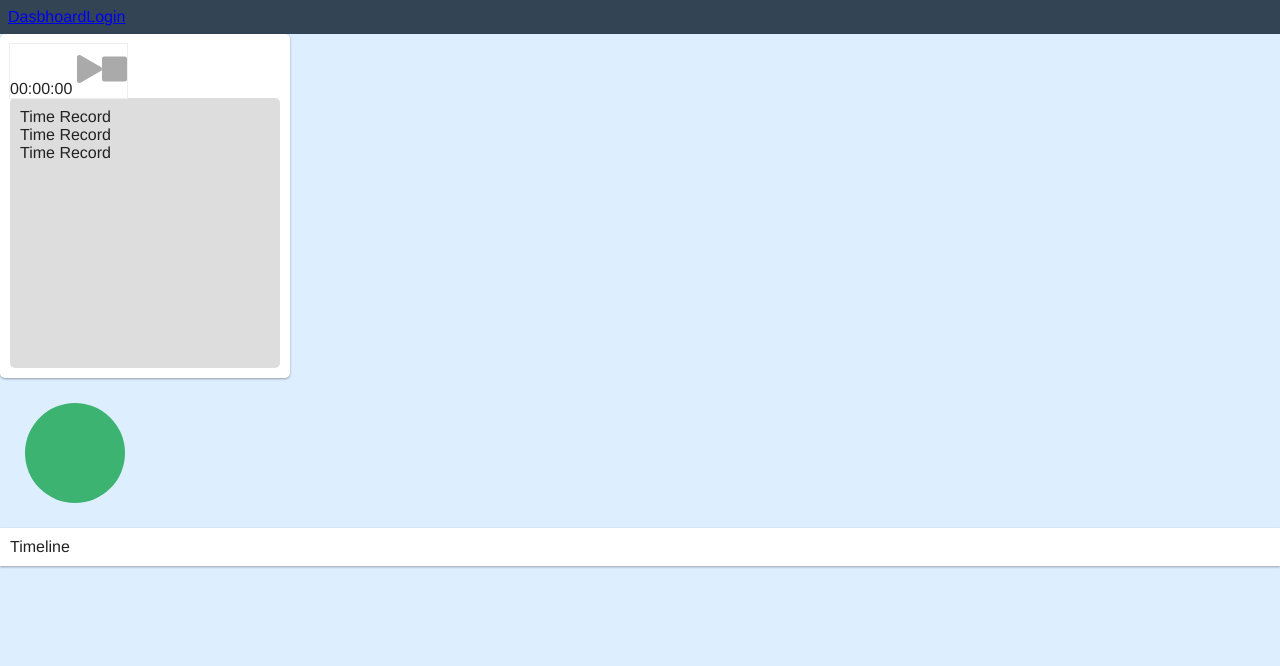
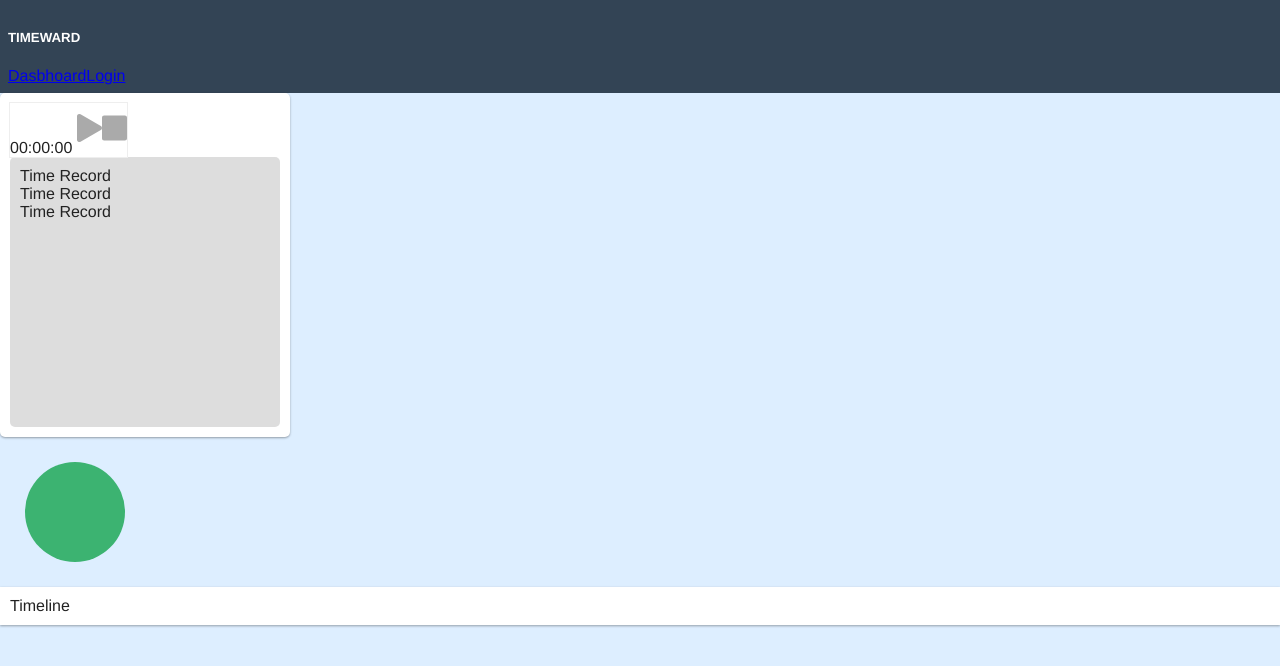
Before and after one commit to rpivo/timeward-react, a React app: page / in a window 1280 px wide. Shown: the top 666 px of the page. Built offline with nearby package versions, Linux system fonts and the light colour scheme; the HTML template or start-up script is replaced by a standard one.

Commit message:
add site heading to header

```diff
--- a/src/components/Header.tsx
+++ b/src/components/Header.tsx
@@ -4,6 +4,7 @@ import StyledHeader from '@styles/components/Header.styled';
 
 export const Header = (): JSX.Element =>
   <StyledHeader>
+    <h5>TIMEWARD</h5>
     <nav>
       <Link to="/dashboard">Dasbhoard</Link>
       <Link to="/login">Login</Link>
```
Also changed, not shown: 1 other file (tests, documents, lock files or other folders).
